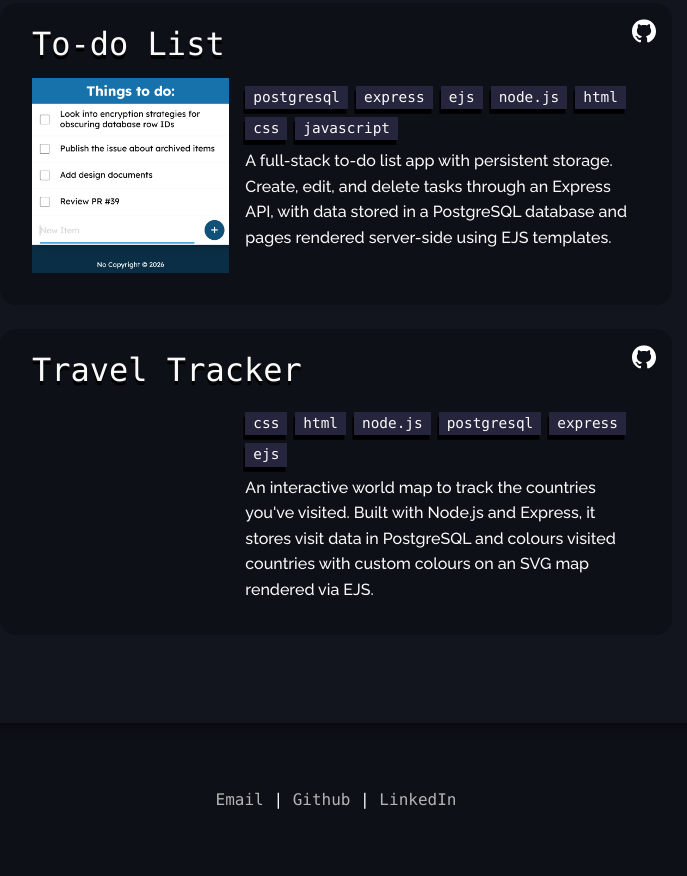
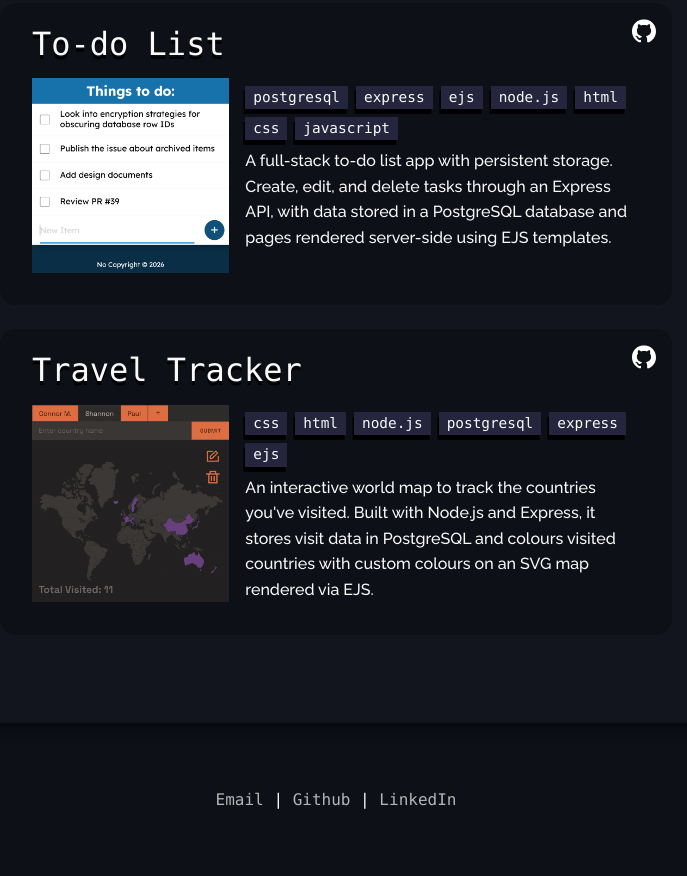
Before and after one commit to callummscott/callummscott.github.io, a plain HTML site: page index.html in a window 1280 px wide. Shown: the part 648-1524 px from the top of the page, without its empty margins (304-991 px from the left). Drawn offline with Linux system fonts and the light colour scheme.

Commit message:
fix missing travel_tracker png

```diff
--- a/index.html
+++ b/index.html
@@ -85,7 +85,7 @@
           <li>express</li>
           <li>ejs</li>
         </ul>
-        <img class="screenshot" src="./public/images/travel_tracker_2.png" alt="">
+        <img class="screenshot" src="./public/images/travel_tracker.png" alt="">
         <p>
           An interactive world map to track the countries you've visited.
           Built with Node.js and Express, it stores visit data in PostgreSQL and colours
```
